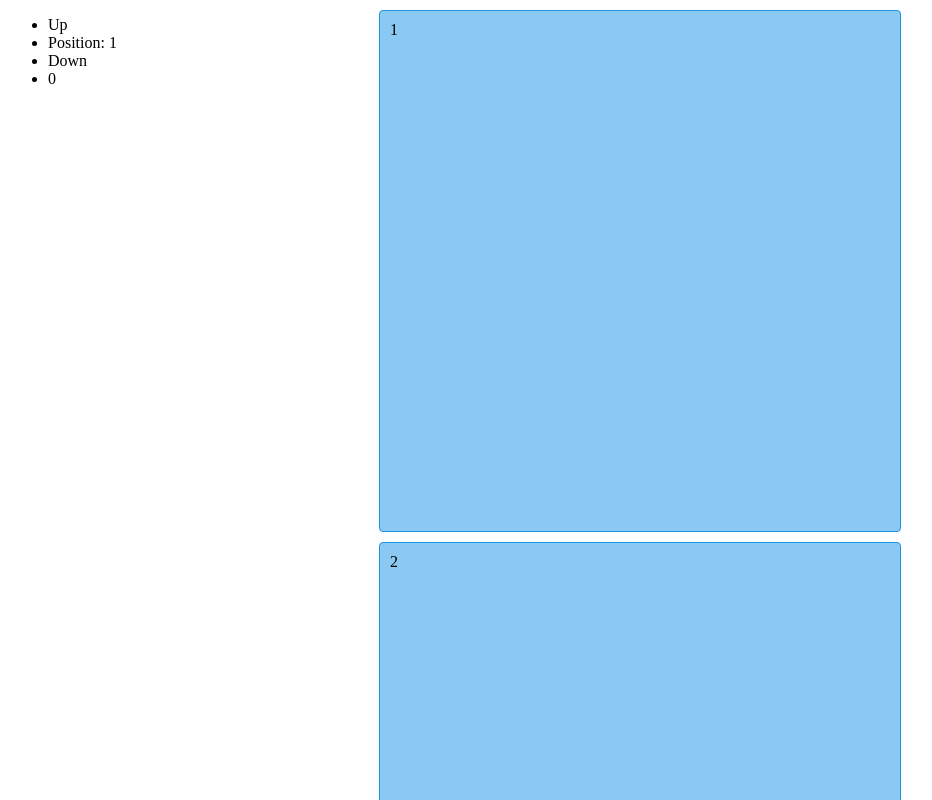
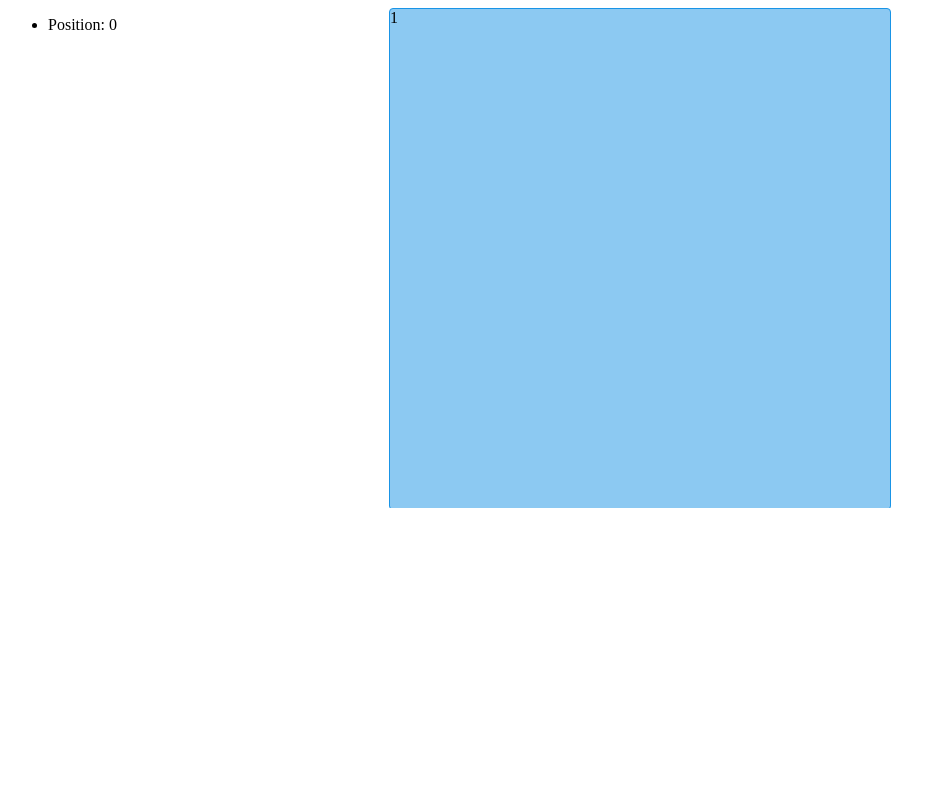
Before and after one commit to ZanMarolt/vertical-navigation-poc, an Angular app: page / in a window 1280 px wide. Shown: the top 800 px of the page, without its empty margins (0-932 px from the left). Built offline with nearby package versions, Linux system fonts and the light colour scheme.

Commit message:
virtual dom test

```diff
--- a/package.json
+++ b/package.json
@@ -16,6 +16,7 @@
   },
   "dependencies": {
     "@angular/animations": "^15.0.0",
+    "@angular/cdk": "^15.0.0",
     "@angular/common": "^15.0.0",
     "@angular/compiler": "^15.0.0",
     "@angular/core": "^15.0.0",
--- a/src/app/app.component.css
+++ b/src/app/app.component.css
@@ -2,3 +2,8 @@
     position: fixed;
     top: 0;
 }
+
+.example-viewport {
+    height: 500px;
+    width: 100%;
+}
--- a/src/app/app.component.html
+++ b/src/app/app.component.html
@@ -2,14 +2,16 @@
   <!-- Vertical menu -->
   <div class="menu">
     <ul>
-      <li (click)="up()">Up</li>
+      <!-- <li (click)="up()">Up</li> -->
       <li>Position: {{ position }}</li>
-      <li (click)="down()">Down</li>
-      <li>{{ tmpScrolldebug$ | async }}</li>
+      <!-- <li (click)="down()">Down</li> -->
     </ul>
   </div>
   <!-- Loop through cards -->
 
-  <card *ngFor="let number of cards" [number]="number" #card>
-  </card>
+  <cdk-virtual-scroll-viewport #viewPort [itemSize]="500" class="example-viewport">
+    <card *cdkVirtualFor="let number of cards" [number]="number">
+    </card>
+  </cdk-virtual-scroll-viewport>
+
 </div>
--- a/src/app/app.component.ts
+++ b/src/app/app.component.ts
@@ -1,6 +1,7 @@
-import { ChangeDetectionStrategy, Component, OnInit, QueryList, ViewChildren } from '@angular/core';
-import { BehaviorSubject, debounceTime, fromEvent } from 'rxjs';
+import { AfterViewInit, ChangeDetectionStrategy, Component, OnInit, QueryList, ViewChild, ViewChildren } from '@angular/core';
+import { BehaviorSubject, debounceTime, fromEvent, tap } from 'rxjs';
 import { CardComponent } from './components/card.component';
+import { CdkVirtualScrollViewport } from '@angular/cdk/scrolling';
 
 @Component({
   selector: 'app-root',
@@ -8,8 +9,8 @@ import { CardComponent } from './components/card.component';
   styleUrls: ['./app.component.css'],
   changeDetection: ChangeDetectionStrategy.OnPush,
 })
-export class AppComponent implements OnInit {
-  @ViewChildren('card') cardElements: QueryList<CardComponent> | undefined;
+export class AppComponent implements OnInit, AfterViewInit {
+  @ViewChild(CdkVirtualScrollViewport) viewPort!: CdkVirtualScrollViewport;
   cardCount = 25;
   cards: number[] = [];
   title = 'vertical-navigation';
@@ -17,39 +18,27 @@ export class AppComponent implements OnInit {
   // Menu
   position = 0;
 
-  // Handle scroll
-  scroll$ = fromEvent(window, 'scroll')
-  tmpScrolldebug$ = new BehaviorSubject(0);
-
   ngOnInit() {
     this.cards = Array(this.cardCount).fill(1).map((_, index) => index + 1);
-
-    this.scroll$.pipe(debounceTime(100)).subscribe(() => {
-
-      this.tmpScrolldebug$.next(window.scrollY);
-
-      const findVisible = this.cardElements?.find((value, index) => {
-
-        const elBounds = value.host.nativeElement.getBoundingClientRect();
-
-        return (
-          elBounds.top >= 0
-        );
-      });
-
-      this.position = findVisible?.number ? findVisible.number : this.position;
-    })
   }
 
-  up(): void {
-    this.position -= 1;
-    // handle logic for up
-    this.cardElements?.get(this.position)?.scroll();
+  ngAfterViewInit() {
+    this.viewPort.scrolledIndexChange.pipe(
+      tap((currIndex: number) => {
+        console.log('scrolledIndexChange:', currIndex + 1);
+      })
+    ).subscribe();
   }
 
-  down(): void {
-    this.position += 1;
-    // handle logic for down
-    this.cardElements?.get(this.position)?.scroll();
-  }
+  // up(): void {
+  //   this.position -= 1;
+  //   // handle logic for up
+  //   this.cardElements?.get(this.position)?.scroll();
+  // }
+
+  // down(): void {
+  //   this.position += 1;
+  //   // handle logic for down
+  //   this.cardElements?.get(this.position)?.scroll();
+  // }
 }
--- a/src/app/app.module.ts
+++ b/src/app/app.module.ts
@@ -1,5 +1,7 @@
 import { NgModule } from '@angular/core';
 import { BrowserModule } from '@angular/platform-browser';
+import { BrowserAnimationsModule } from '@angular/platform-browser/animations';
+import { ScrollingModule } from '@angular/cdk/scrolling';
 
 import { AppComponent } from './app.component';
 import { CardComponent } from './components/card.component';
@@ -10,7 +12,9 @@ import { CardComponent } from './components/card.component';
     CardComponent,
   ],
   imports: [
-    BrowserModule
+    BrowserModule,
+    BrowserAnimationsModule,
+    ScrollingModule,
   ],
   providers: [],
   bootstrap: [AppComponent]
--- a/src/app/components/card.component.css
+++ b/src/app/components/card.component.css
@@ -4,6 +4,6 @@
     background-color: hsla(204, 80%, 75%, 1);
     border-radius: 4px;
     border: 1px solid hsl(204, 80%, 50%);
-    margin: 10px auto;
-    padding: 10px;
+    margin: 0 auto;
+    /* padding: 10px; */
 }
```
Also changed, not shown: 1 other file (tests, documents, lock files or other folders).
